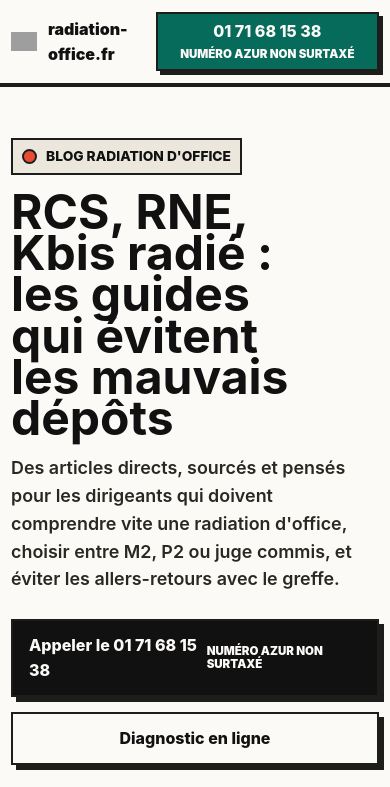
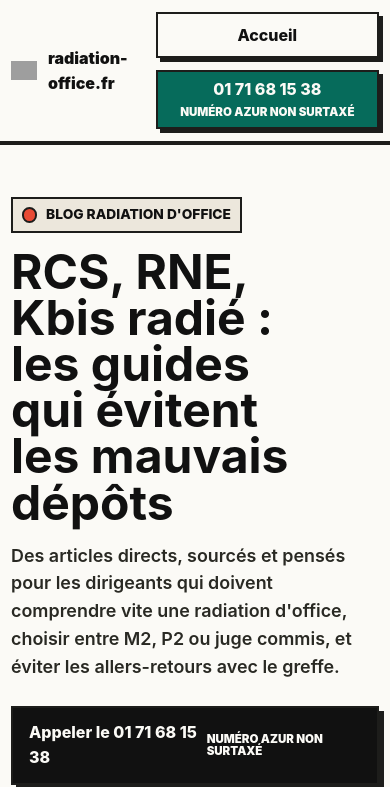
Before and after one commit to stormdaemon/radiation-d-office.fr, a Next.js app: page /blog in a window 390 px wide. Shown: the top 787 px of the page. Built offline with nearby package versions, Linux system fonts and the light colour scheme; no server answers; grey boxes are pictures that could not be loaded.

Commit message:
Polish blog navigation and article tags

```diff
--- a/app/blog/page.tsx
+++ b/app/blog/page.tsx
@@ -50,10 +50,15 @@ export default function BlogIndexPage() {
             </span>
             <span>radiation-office.fr</span>
           </Link>
-          <a className="btn phone compact" href="tel:+33171681538">
-            <span>01 71 68 15 38</span>
-            <small>Numéro Azur non surtaxé</small>
-          </a>
+          <div className="blog-nav-actions">
+            <Link className="btn secondary compact" href="/">
+              Accueil
+            </Link>
+            <a className="btn phone compact" href="tel:+33171681538">
+              <span>01 71 68 15 38</span>
+              <small>Numéro Azur non surtaxé</small>
+            </a>
+          </div>
         </div>
       </header>
 
@@ -62,7 +67,7 @@ export default function BlogIndexPage() {
           <div className="shell blog-hero-grid">
             <div>
               <p className="eyebrow">Blog radiation d'office</p>
-              <h1>RCS, RNE, Kbis radié : les guides qui évitent les mauvais dépôts</h1>
+              <h1 className="blog-index-title">RCS, RNE, Kbis radié : les guides qui évitent les mauvais dépôts</h1>
               <p className="lead">
                 Des articles directs, sourcés et pensés pour les dirigeants qui doivent comprendre vite une radiation
                 d'office, choisir entre M2, P2 ou juge commis, et éviter les allers-retours avec le greffe.
--- a/app/globals.css
+++ b/app/globals.css
@@ -923,6 +923,12 @@ footer {
   display: flex;
 }
 
+.blog-nav-actions {
+  display: flex;
+  align-items: center;
+  gap: .75rem;
+}
+
 .legal-page section {
   border-top: 0;
 }
@@ -1000,6 +1006,11 @@ footer {
   font-size: clamp(3rem, 8vw, 7rem);
 }
 
+.blog-index-title {
+  max-width: 14.5ch !important;
+  line-height: .96;
+}
+
 .blog-index-panel {
   border: 3px solid var(--line);
   background: var(--accent);
@@ -1056,6 +1067,18 @@ footer {
   text-transform: uppercase;
 }
 
+.blog-article-meta span {
+  background: var(--paper);
+  color: var(--ink);
+  border-color: var(--paper);
+  box-shadow: 3px 3px 0 rgba(255, 255, 255, .24);
+}
+
+.blog-article-meta span:first-child {
+  background: var(--accent);
+  color: var(--paper);
+}
+
 .blog-card h3 {
   font-size: clamp(1.35rem, 3vw, 2.15rem);
   line-height: 1.02;
@@ -1103,6 +1126,7 @@ footer {
   margin-top: 1.1rem;
   background: var(--paper);
   color: var(--ink);
+  border-color: var(--paper);
 }
 
 .blog-article-layout {
@@ -1392,6 +1416,12 @@ footer {
     gap: .85rem;
   }
 
+  .blog-nav-actions {
+    width: 100%;
+    display: grid;
+    grid-template-columns: 1fr;
+  }
+
   .legal-nav .btn {
     width: 100%;
   }
```
Also changed, not shown: 1 other file (tests, documents, lock files or other folders).
